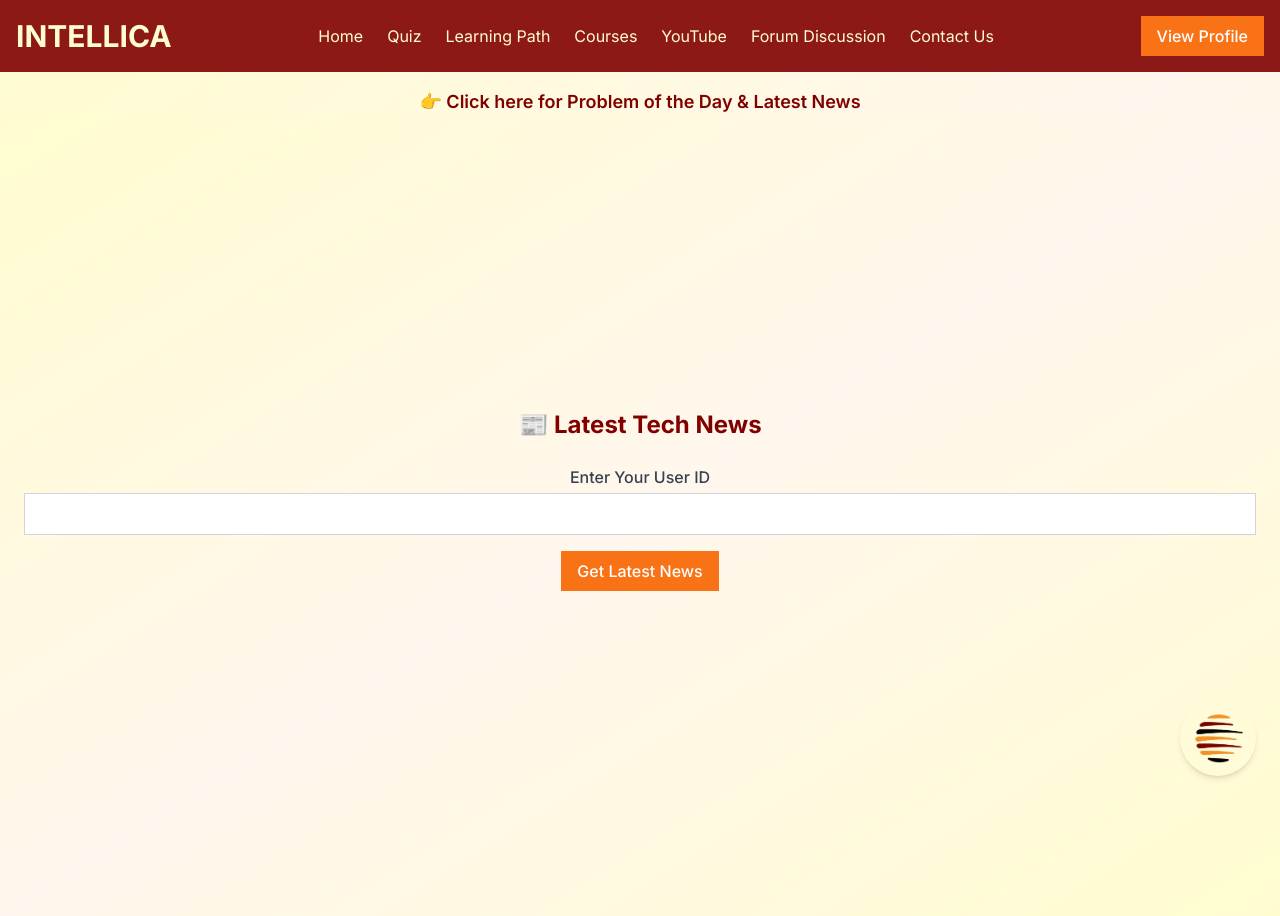
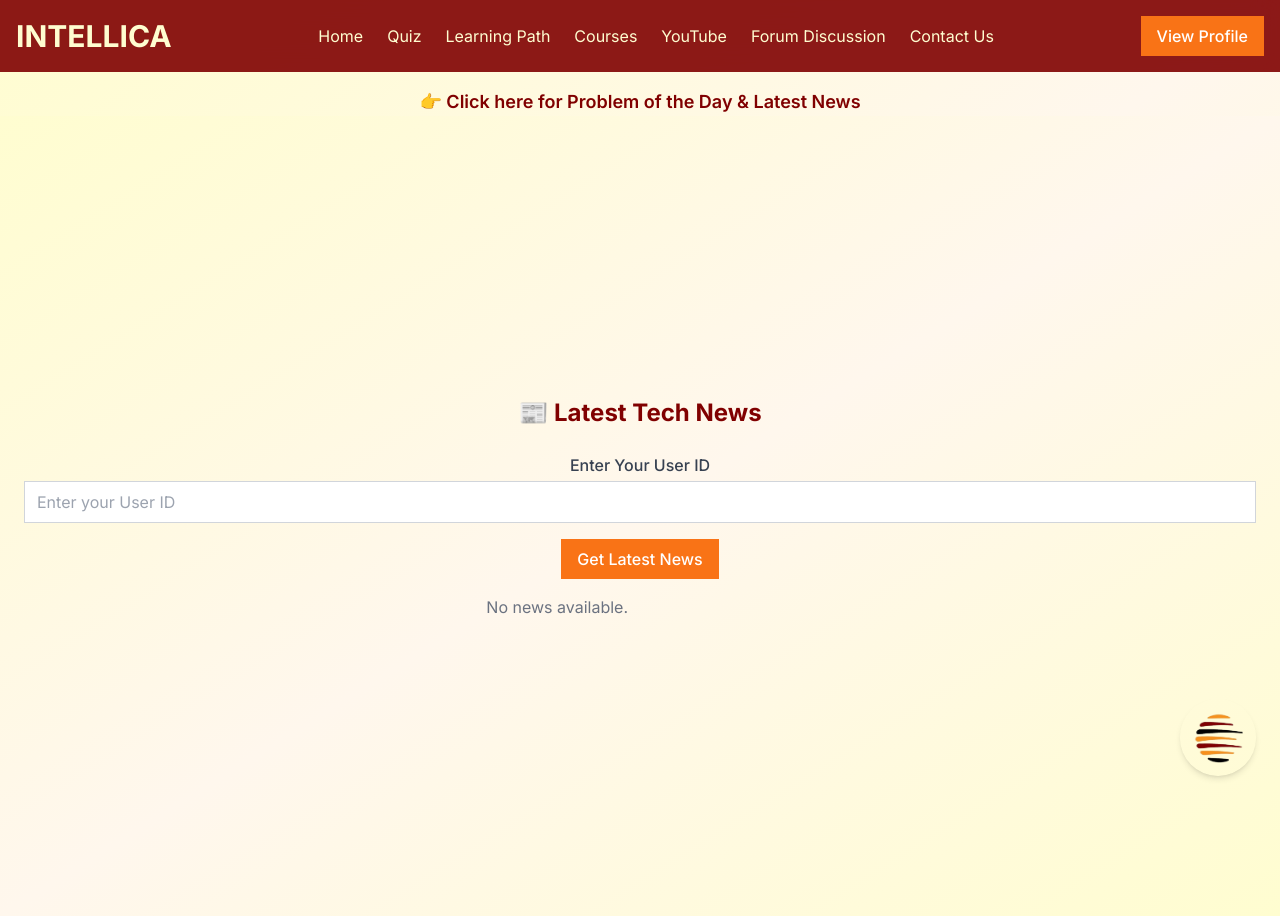
Before and after one commit to dhruv-developer/new-intellica-frontend, a Next.js app: page /latest-news in a window 1280 px wide. Built offline with nearby package versions, Linux system fonts and the light colour scheme.

Commit message:
Dard achhhaa haiiii💔

```diff
--- a/app/latest-news/page.tsx
+++ b/app/latest-news/page.tsx
@@ -5,9 +5,17 @@ import { Input } from "../../components/ui/input";
 import { Button } from "../../components/ui/button";
 import { Label } from "../../components/ui/label";
 
+// Define the structure of a news article
+interface NewsArticle {
+  title: string;
+  summary: string;
+  source: string;
+  url: string;
+}
+
 export default function LatestNews() {
   const [userId, setUserId] = useState("");
-  const [newsArticles, setNewsArticles] = useState([]);
+  const [newsArticles, setNewsArticles] = useState<NewsArticle[]>([]); // ✅ Explicit type
   const [loading, setLoading] = useState(false);
   const [message, setMessage] = useState("");
 
@@ -21,12 +29,12 @@ export default function LatestNews() {
     setLoading(true);
     try {
       const response = await fetch(`http://localhost:8000/daily-content/?user_id=${userId}`, {
-        method: "POST",
+        method: "GET", // ✅ Changed from POST to GET
         headers: { "Content-Type": "application/json" },
       });
 
       const data = await response.json();
-      if (response.ok) {
+      if (response.ok && Array.isArray(data.news_articles)) {
         setNewsArticles(data.news_articles);
       } else {
         setMessage(data.detail || "❌ Failed to fetch news.");
@@ -42,7 +50,12 @@ export default function LatestNews() {
       <h1 className="text-2xl font-bold text-maroon mb-6">📰 Latest Tech News</h1>
 
       <Label>Enter Your User ID</Label>
-      <Input value={userId} onChange={(e) => setUserId(e.target.value)} className="mb-4" />
+      <Input
+        value={userId}
+        onChange={(e) => setUserId(e.target.value)}
+        className="mb-4"
+        placeholder="Enter your User ID"
+      />
 
       <Button onClick={fetchNews} disabled={loading}>
         {loading ? "Fetching..." : "Get Latest News"}
@@ -51,7 +64,8 @@ export default function LatestNews() {
       {message && <p className="text-red-500 mt-2">{message}</p>}
 
       <div className="grid grid-cols-1 md:grid-cols-2 gap-6 p-4">
-        {newsArticles.map((news, index) => (
+        {newsArticles.length > 0 ? (
+          newsArticles.map((news, index) => (
             <a
               key={index}
               href={news.url}
@@ -63,7 +77,10 @@ export default function LatestNews() {
               <p className="text-gray-700 mt-2">{news.summary}</p>
               <p className="text-sm text-orange-500 mt-2">{news.source}</p>
             </a>
-        ))}
+          ))
+        ) : (
+          <p className="text-gray-500">No news available.</p>
+        )}
       </div>
     </div>
   );
```
Lines whose indentation alone changed are shown as unchanged.
